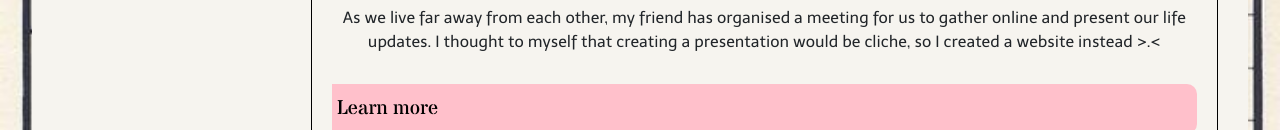
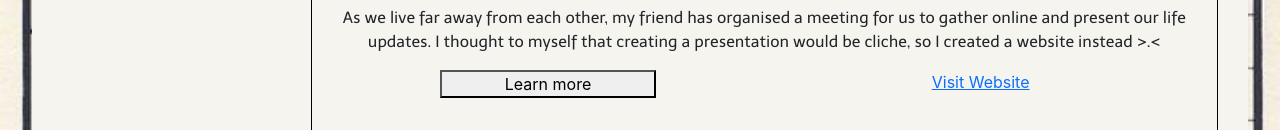
Before and after one commit to cosylily/website-portfolio, a React (Create React App) app: page / in a window 1280 px wide. Both pictures are taken after a click on the button "Websites". Shown: the part 670-800 px from the top of the page. Built offline with nearby package versions, Linux system fonts and the light colour scheme.

Commit message:
Made a slight changes to the naming of buttons
So that the css style does not apply to all

```diff
--- a/src/App.css
+++ b/src/App.css
@@ -50,7 +50,7 @@ header {
   background-color: #f6f4ef;
 }
 
-button {
+.buttonsinbuttons button {
   margin: 30px 30px 0 0;
   display: flex;
   justify-content: flex-start;
--- a/src/Websites.js
+++ b/src/Websites.js
@@ -26,7 +26,7 @@ export default function displaywebsites() {
         </p>
         <div className="webbuttons">
           {" "}
-          <button>Learn more</button>
+          <button className="learnmorebutton">Learn more</button>
           <a href="https://syafsupdate.netlify.app/">Visit Website</a>
         </div>
       </div>
--- a/src/website.css
+++ b/src/website.css
@@ -0,0 +1,10 @@
+.webbuttons {
+  display: grid;
+  grid-template-columns: 1fr 1fr;
+}
+.learnmorebutton {
+  padding: 0px;
+  margin: 0 auto;
+  text-align: center !important;
+  width: 50%;
+}
```
